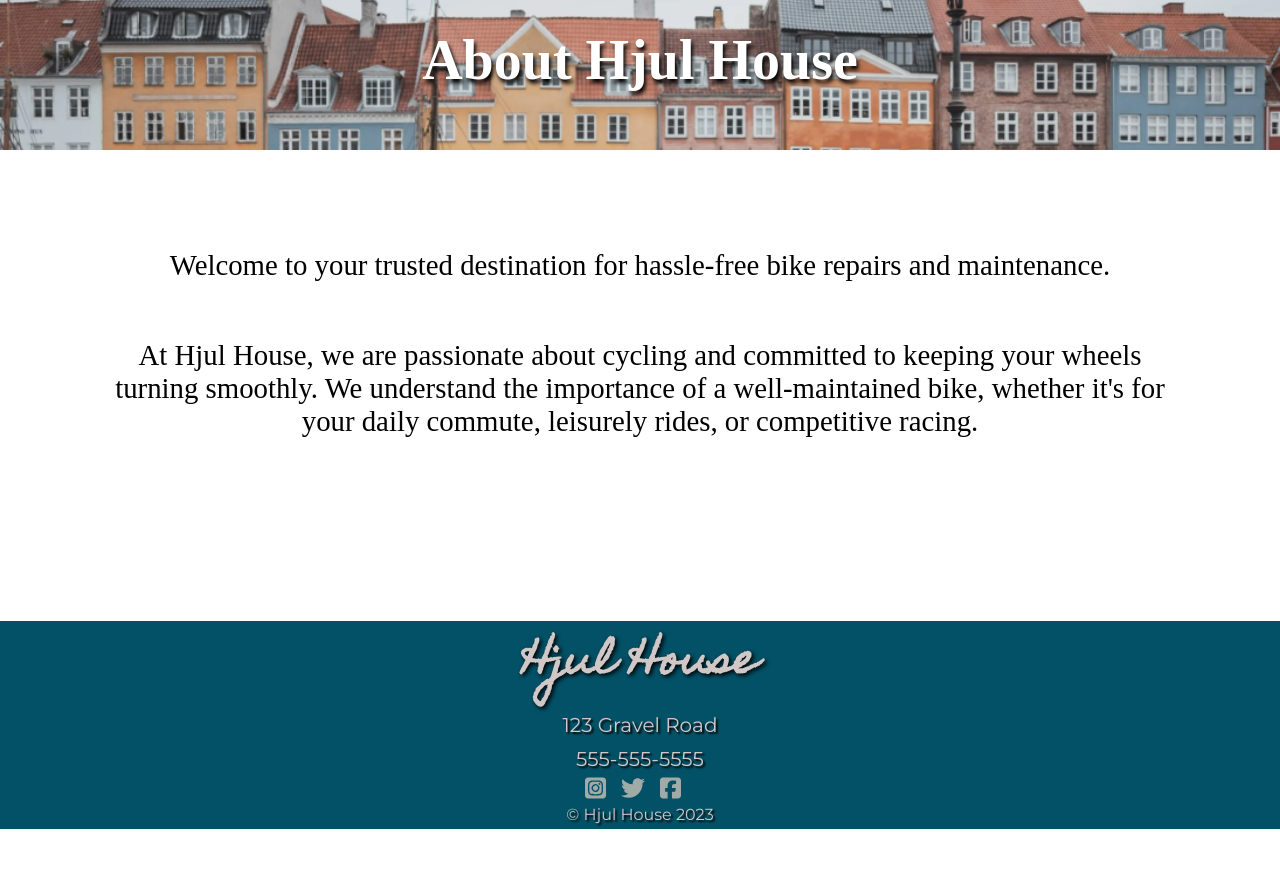
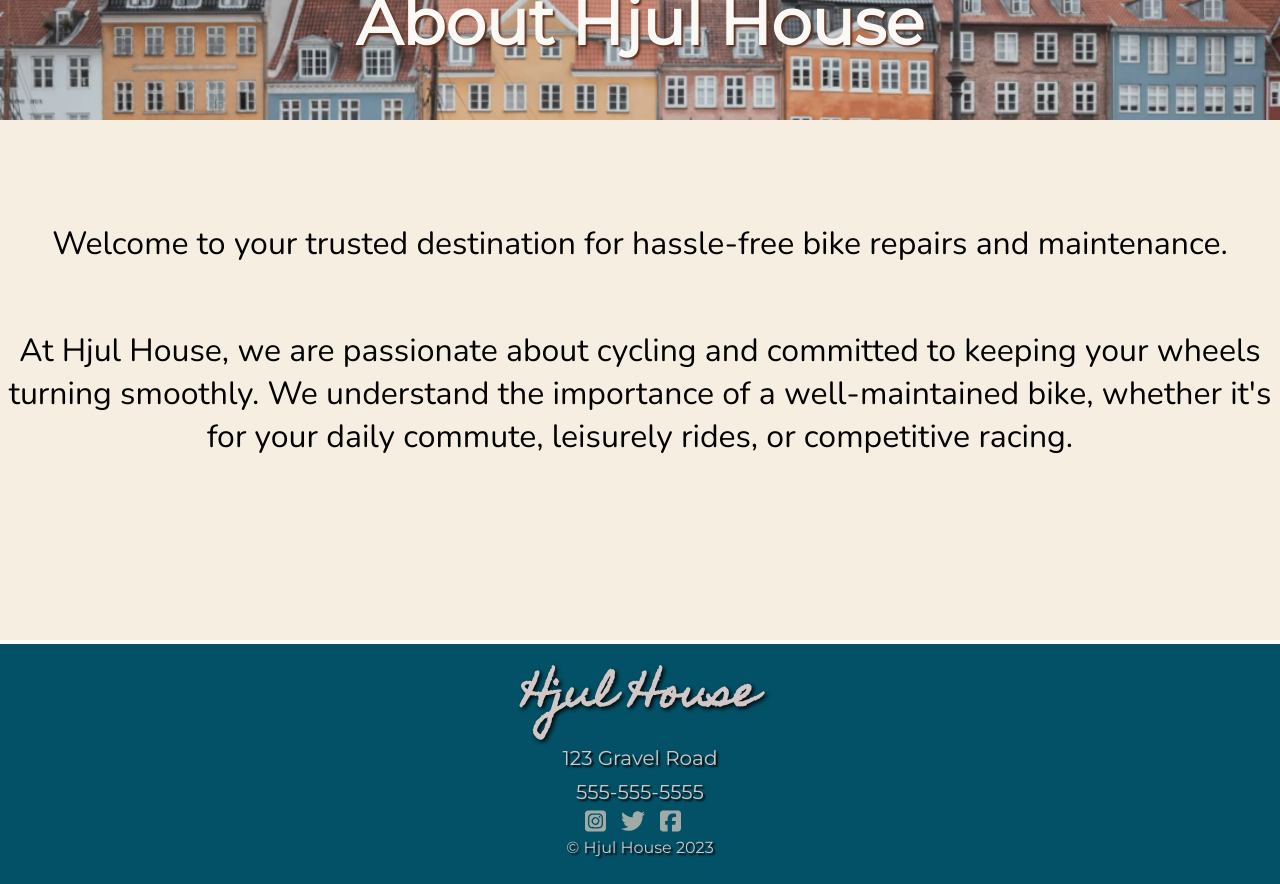
Before and after one commit to xebol/hjul-house, a React (Create React App) app: page /about in a window 1280 px wide. Shown: the part 180-1064 px from the top of the page. Before the commit the page ends 1009 px from the top, so only its background shows below. Built offline with nearby package versions, Linux system fonts and the light colour scheme.

Commit message:
add font style and background color to about page and home page

```diff
--- a/src/components/Footer.css
+++ b/src/components/Footer.css
@@ -5,17 +5,17 @@
   display: flex;
   flex-direction: column;
   text-align: center;
-  background-color: wheat;
   margin: 0 auto;
   background-color: #035167;
+  padding: 10px;
+  width: 100vw;
+  height: 30vh;
 }
 
 .socials-container {
   display: flex;
   flex-direction: column;
   align-items: center;
-  padding: 0;
-  margin: 0;
 }
 
 .footer h3 {
@@ -40,7 +40,6 @@
   display: flex;
   align-items: center;
   justify-content: center;
-  padding: 0;
   margin-bottom: 10px;
   font-size: .75rem;
   margin: 0 auto;
--- a/src/components/Navbar.css
+++ b/src/components/Navbar.css
@@ -4,7 +4,6 @@
 .nav {
   box-shadow: 0 0 4px 0 rgba(0, 0, 0, .75);
   padding-top: 1px;
-  margin-bottom: 30px;
   height: 100px;
   width: 100%;
 }
--- a/src/pages/About.css
+++ b/src/pages/About.css
@@ -1,8 +1,12 @@
+@import url('https://fonts.googleapis.com/css2?family=Nunito:wght@300&display=swap');
+
 .about {
   display: flex;
   flex-direction: column;
   align-items: center;
+  background-color: #F6EEE0;
 }
+
 .about-header{
   background-image: url("../images/Screenshot\ 2023-10-09\ at\ 8.19.18\ PM.png");
   background-repeat: no-repeat;
@@ -14,30 +18,25 @@
   flex-direction: column;
   height: 200px;
   width: 100%;
-  padding: 40px;
+  padding: 20px;
+  font-family: 'Montserrat', sans-serif;
 }
 
 .about h1 {
-  font-size: 3.5rem;
-  color: rgb(255, 255, 255);
-  text-shadow: 2px 4px 4px black;
+  font-size: 4rem;
+  text-shadow: 2px 2px 2px #5f2e1b;
+  font-weight: 900;
+  color: #fbf9f6;
 }
 
 .about-us{
-  font-size: 1.8rem;
+  font-size: 2rem;
   display: flex;
   flex-direction: column;
   align-items: center;
   text-align: center;
   margin-bottom: 150px;
   padding-top: 70px;
-  width: 85%;
+  width: 100%;
+  font-family: 'Nunito', sans-serif;
 }
-
-
-.about-story{
-  font-size: 1.5rem;
-  height: 100%;
-  margin-bottom: 150px;
-
-}
--- a/src/pages/About.js
+++ b/src/pages/About.js
@@ -7,11 +7,9 @@ function About() {
         <h1>About Hjul House</h1>
       </div>
       <div className="about-us">
-        <p>
-          Welcome to your trusted destination for hassle-free bike repairs and maintenance.</p>
+        <p>Welcome to your trusted destination for hassle-free bike repairs and maintenance.</p>
 
-          <p>At Hjul House, we are passionate about cycling and committed to keeping your wheels turning smoothly. We understand the importance of a well-maintained bike, whether it's for your daily commute, leisurely rides, or competitive racing.
-        </p>
+          <p>At Hjul House, we are passionate about cycling and committed to keeping your wheels turning smoothly. We understand the importance of a well-maintained bike, whether it's for your daily commute, leisurely rides, or competitive racing.</p>
       </div>
     </div>
   );
--- a/src/pages/Home.css
+++ b/src/pages/Home.css
@@ -1,10 +1,12 @@
 @import url('https://fonts.googleapis.com/css2?family=Homemade+Apple&display=swap');
+@import url('https://fonts.googleapis.com/css2?family=Nunito:wght@300&display=swap');
 
 .homepage {
   display: flex;
   align-items: center;
   flex-direction: column;
   margin: 0;
+  padding-top: 25px;
 }
 
 .homepage h3 {
@@ -35,6 +37,7 @@
   flex-direction: column;
   padding: 50px;
   text-align: center;
+  font-family: 'Nunito', sans-serif;
 }
 
 .homepage-slogan h4{
```
